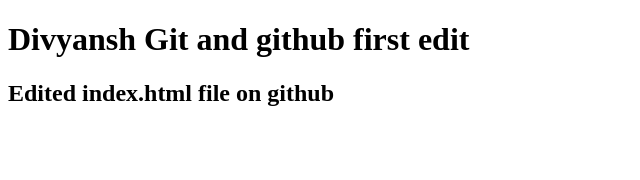
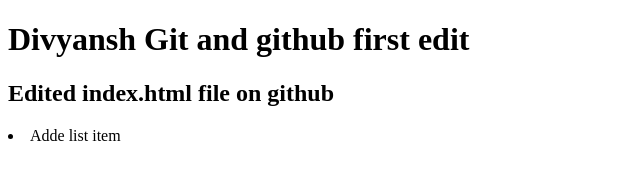
Before and after one commit to jaipuriyar10/gitproject, a plain HTML site: page index.html in a window 1280 px wide. Shown: the whole page, without its empty margins (0-640 px from the left). Drawn offline with Linux system fonts and the light colour scheme.

Commit message:
Added list item in index.html

```diff
--- a/index.html
+++ b/index.html
@@ -9,5 +9,6 @@
 <body>
     <h1>Divyansh Git and github first edit</h1>
     <h2>Edited index.html file on github</h2>
+    <li>Adde list item</li>
 </body>
 </html>
```
